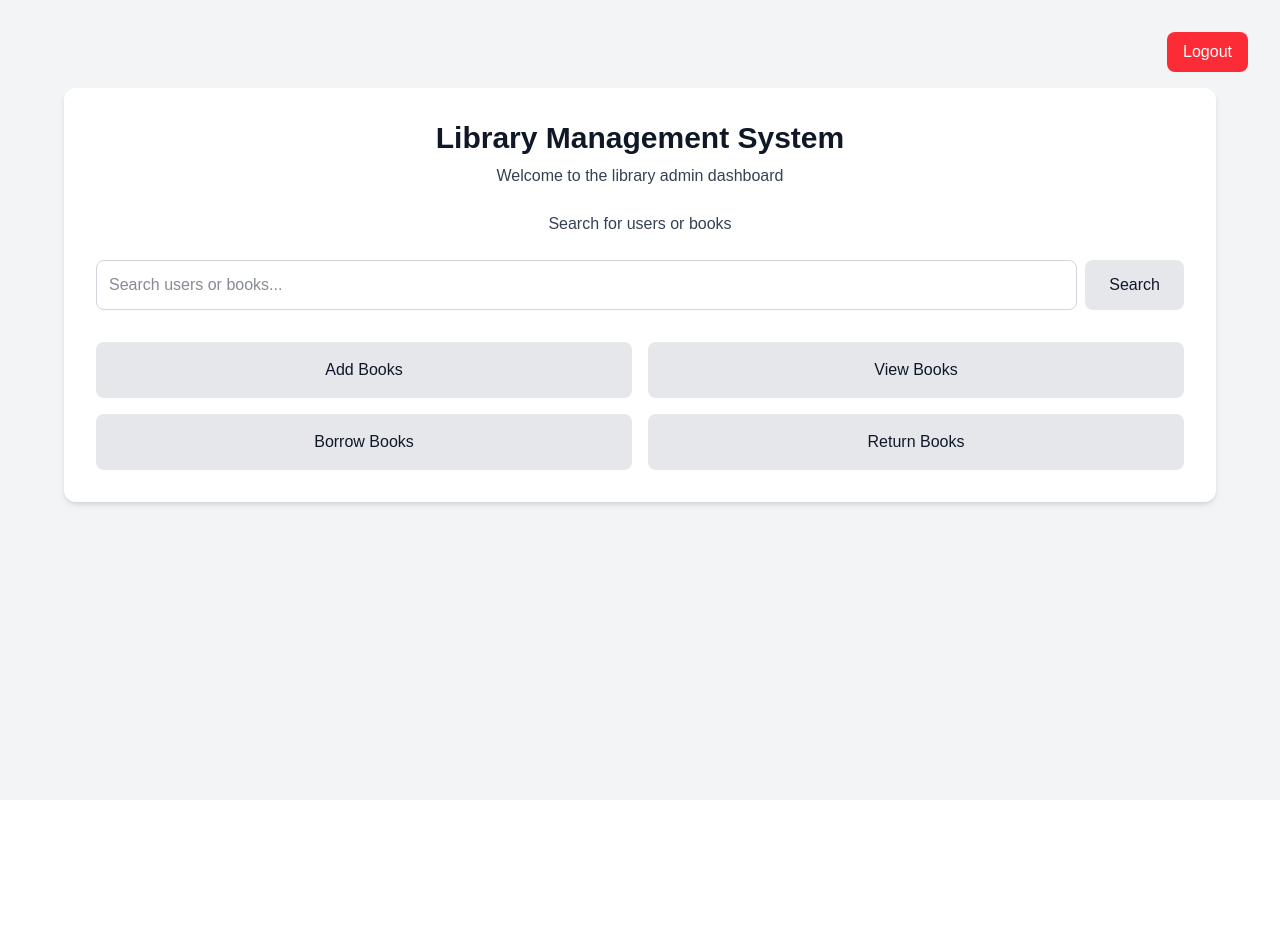
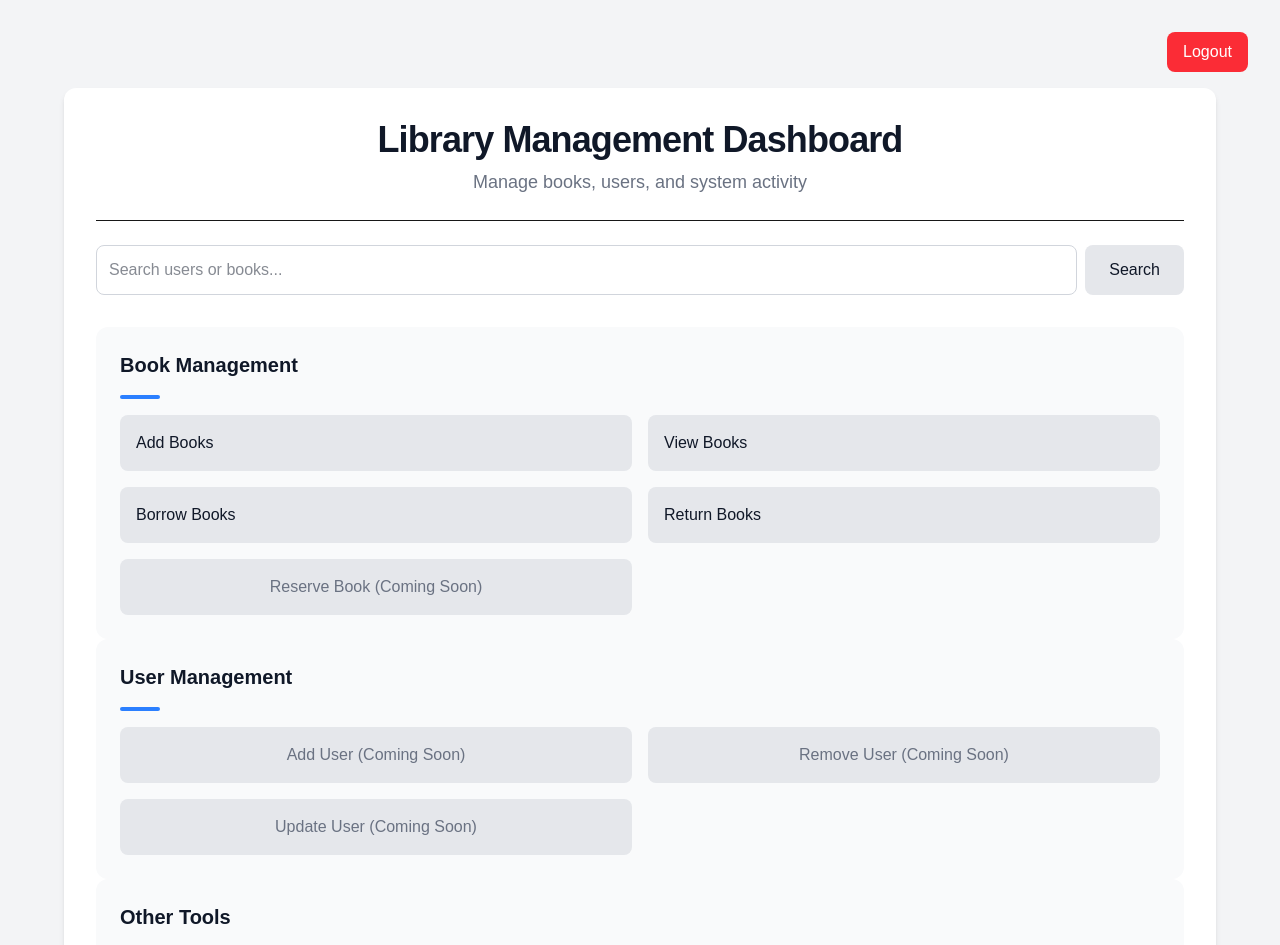
Before and after one commit to JazzUni/430-project, a Next.js app: page /home in a window 1280 px wide. Shown: the top 945 px of the page. Before the commit the page ends 800 px from the top, so only its background shows below. Built offline with nearby package versions, Linux system fonts and the light colour scheme; no server answers.

Commit message:
home page layout changes, added placeholders for missing features

```diff
--- a/app/home/page.tsx
+++ b/app/home/page.tsx
@@ -34,13 +34,13 @@ export default function Home() {
       </div>
 
       <div className="bg-white shadow-md rounded-xl p-8 w-full max-w-6xl text-center">
-
-        <h1 className="text-3xl font-bold text-gray-900 mb-2">
-          Library Management System
+        <div className="text-center border-b pb-6">
+        <h1 className="text-4xl font-bold text-gray-900 tracking-tight">
+          Library Management Dashboard
         </h1>
 
-        <p className="text-gray-700 mb-6">Welcome to the library admin dashboard</p>
-        <p className="text-gray-700 mb-6">Search for users or books</p>
+        <p className="text-gray-500 mt-2 text-lg">Manage books, users, and system activity</p>
+        </div><br/>
 
         <div className="flex gap-2 mb-8">
           <input type="text" placeholder="Search users or books..." value={query}
@@ -58,28 +58,64 @@ export default function Home() {
           </button>
         </div>
 
-        <ul className="grid grid-cols-2 gap-4">
-          <li>
+        <section className="bg-gray-50 rounded-xl p-6 text-left">
+          <h2 className="text-xl font-semibold mb-4 text-gray-900" >
+            Book Management
+          </h2>
+          <div className="w-10 h-1 bg-blue-500 rounded mb-4"></div>
+
+          <div className="grid grid-cols-2 gap-4 ">
               <Link href="/home/add-book" className="block p-4 rounded-lg bg-gray-200 hover:bg-blue-500 hover:text-white text-gray-900 cursor-pointer transition">
                 Add Books
               </Link>
-          </li>
-          <li>
               <Link href="/home/view-books" className="block p-4 rounded-lg bg-gray-200 hover:bg-blue-500 hover:text-white text-gray-900 cursor-pointer transition">
                 View Books
               </Link>
-          </li>
-          <li>
               <Link href="/home/borrow-books" className="block p-4 rounded-lg bg-gray-200 hover:bg-blue-500 hover:text-white text-gray-900 cursor-pointer transition">
                 Borrow Books
               </Link>
-          </li>
-          <li>
               <Link href="/home/return-books" className="block p-4 rounded-lg bg-gray-200 hover:bg-blue-500 hover:text-white text-gray-900 cursor-pointer transition">
                 Return Books
               </Link>
-          </li>
-        </ul>
+              <button className="block p-4 rounded-lg bg-gray-200 text-gray-500 cursor-not-allowed text-center">
+                Reserve Book (Coming Soon)
+              </button>
+          </div>
+        </section>
+
+        <section className="bg-gray-50 rounded-xl p-6 text-left">
+          <h2 className="text-xl font-semibold mb-4 text-gray-900">
+            User Management
+          </h2>
+          <div className="w-10 h-1 bg-blue-500 rounded mb-4"></div>
+
+          <div className="grid grid-cols-2 gap-4">
+            <button className="block p-4 rounded-lg bg-gray-200 text-gray-500 cursor-not-allowed text-center">
+              Add User (Coming Soon)
+            </button>
+            <button className="block p-4 rounded-lg bg-gray-200 text-gray-500 cursor-not-allowed text-center">
+              Remove User (Coming Soon)
+            </button>
+            <button className="block p-4 rounded-lg bg-gray-200 text-gray-500 cursor-not-allowed text-center">
+              Update User (Coming Soon)
+            </button>
+          </div>
+
+        </section>
+
+        <section className="bg-gray-50 rounded-xl p-6 text-left">
+          <h2 className="text-xl font-semibold mb-4 text-gray-900">
+            Other Tools
+          </h2>
+          <div className="w-10 h-1 bg-blue-500 rounded mb-4"></div>
+
+          <div className="grid grid-cols-2 gap-4">
+            <button className="block p-4 rounded-lg bg-gray-200 text-gray-500 cursor-not-allowed text-center">
+              Admin Log (Coming Soon)
+            </button>
+          </div>
+        </section>
+
       </div>
     </main>
   );
```
Lines whose indentation alone changed are shown as unchanged.
